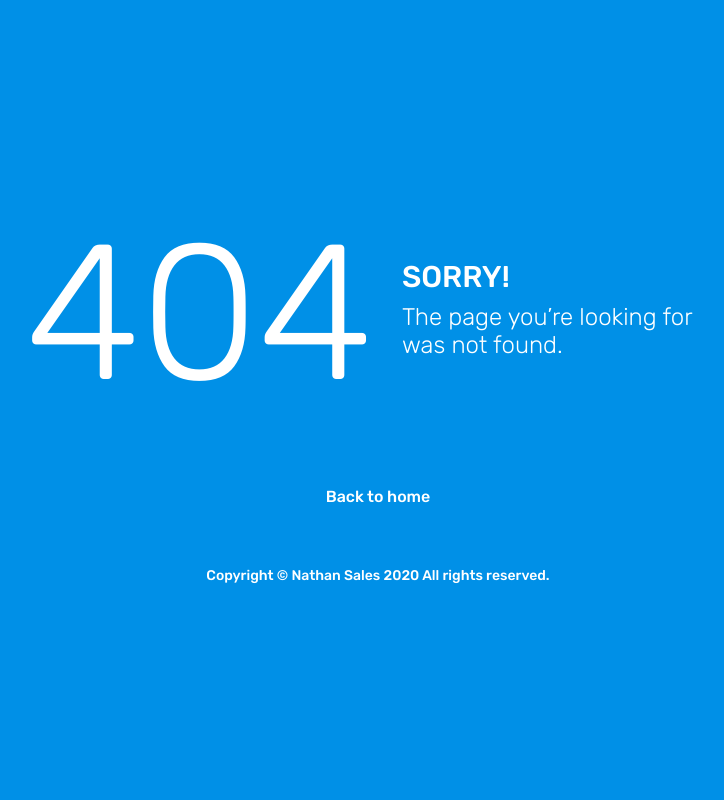
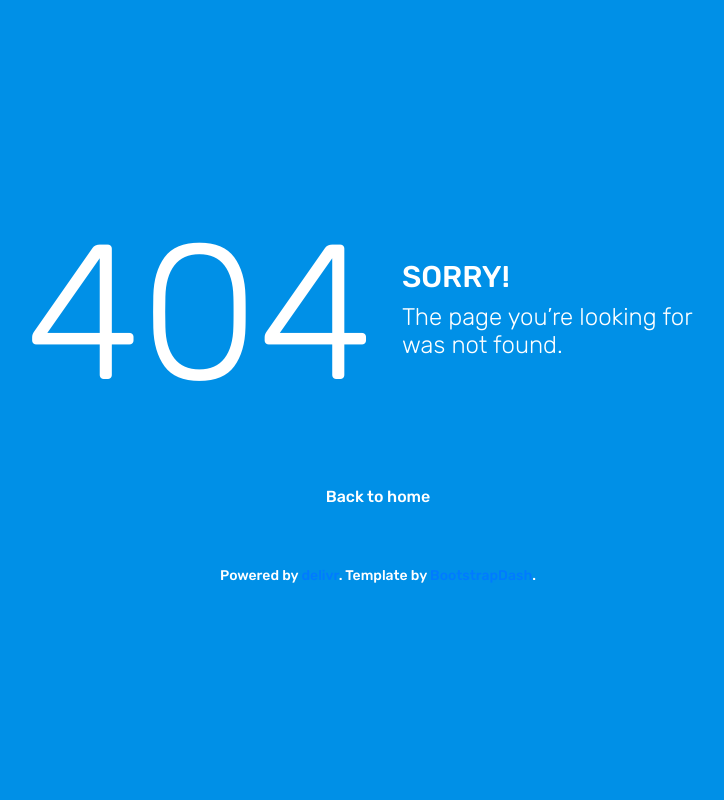
Before and after one commit to natesales/delivr-old, a Flask app: template templates/errors/404.html in a window 1280 px wide. Shown: the whole page, without its empty margins (262-986 px from the left). Run offline with Flask 2, Linux system fonts and the light colour scheme; the template is opened without the code that fills it, so the values that code supplies are empty; some libraries are stand-ins or nearby versions.

Commit message:
Update info on error pages

```diff
--- a/templates/errors/404.html
+++ b/templates/errors/404.html
@@ -40,7 +40,7 @@
               </div>
               <div class="row mt-5">
                 <div class="col-12 mt-xl-2">
-                  <p class="text-white font-weight-medium text-center">Copyright &copy; Nathan Sales 2020 All rights reserved.</p>
+                  <p class="text-white font-weight-medium text-center">Powered by <a href="https://delivr.dev/">delivr</a>. Template by <a href="https://bootstrapdash.com/" target="_blank">BootstrapDash</a>.</p>
                 </div>
               </div>
             </div>
--- a/templates/errors/500.html
+++ b/templates/errors/500.html
@@ -40,7 +40,7 @@
               </div>
               <div class="row mt-5">
                 <div class="col-12 mt-xl-2">
-                  <p class="text-white font-weight-medium text-center">Copyright &copy; Nathan Sales 2020 All rights reserved.</p>
+                  <p class="text-white font-weight-medium text-center">Powered by <a href="https://delivr.dev/">delivr</a>. Template by <a href="https://bootstrapdash.com/" target="_blank">BootstrapDash</a>.</p>
                 </div>
               </div>
             </div>
```
